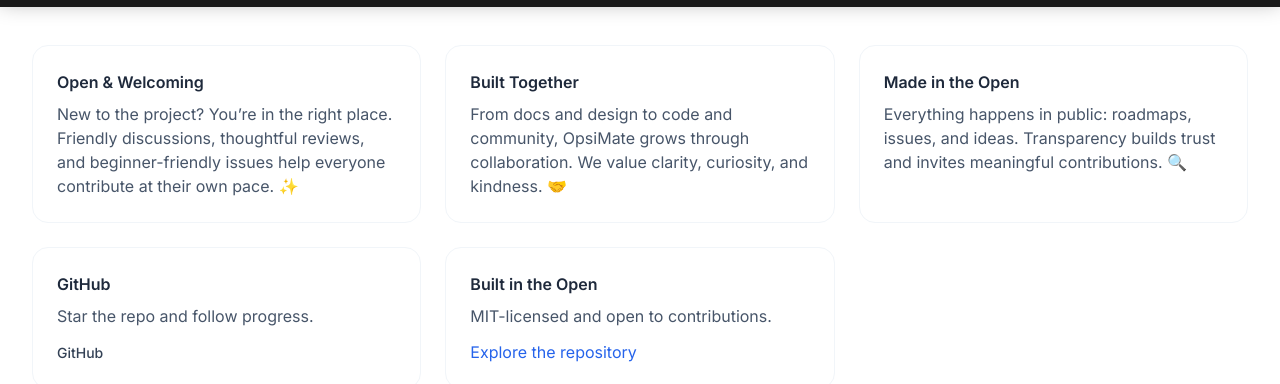
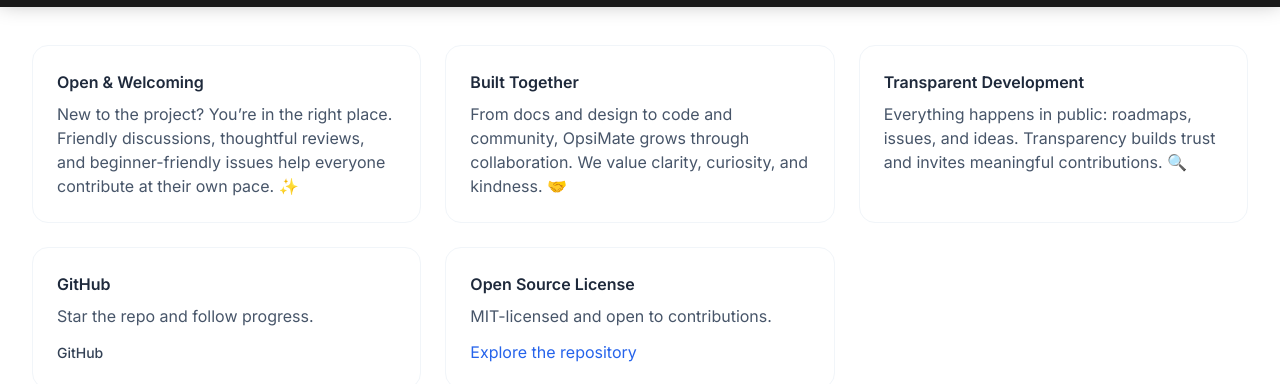
Before and after one commit to OpsiMate/opsimate-website, a Next.js app: page /about in a window 1280 px wide. Shown: the part 793-1177 px from the top of the page. Built offline with nearby package versions, Linux system fonts and the light colour scheme; no server answers.

Commit message:
coderabbitai fix 3

```diff
--- a/pages/about.tsx
+++ b/pages/about.tsx
@@ -15,9 +15,9 @@
 
 type PersonCardProps = {
   contributor: Contributor;
-  keyPrefix: string;
 };
-const PersonCard: React.FC<PersonCardProps> = ({ contributor: c, keyPrefix }) => (
+
+const PersonCard: React.FC<PersonCardProps> = ({ contributor: c }) => (
   <div className="rounded-2xl p-6 bg-white dark:bg-surface-900 border border-surface-200 dark:border-surface-800 flex flex-col w-full max-w-[360px]">
     <div className="flex items-center gap-4">
       <div className="h-14 w-14 rounded-full overflow-hidden border border-surface-200 dark:border-surface-700 bg-surface-100 dark:bg-surface-800 flex items-center justify-center">
@@ -375,7 +375,7 @@
               <p className="text-surface-700 dark:text-surface-300">From docs and design to code and community, OpsiMate grows through collaboration. We value clarity, curiosity, and kindness. 🤝</p>
             </div>
             <div className="rounded-2xl p-6 bg-white dark:bg-surface-900 border border-surface-200 dark:border-surface-800">
-              <h3 className="font-semibold text-surface-900 dark:text-white mb-2">Made in the Open</h3>
+              <h3 className="font-semibold text-surface-900 dark:text-white mb-2">Transparent Development</h3>
               <p className="text-surface-700 dark:text-surface-300">Everything happens in public: roadmaps, issues, and ideas. Transparency builds trust and invites meaningful contributions. 🔍</p>
             </div>
             <div className="rounded-2xl p-6 bg-white dark:bg-surface-900 border border-surface-200 dark:border-surface-800">
@@ -384,7 +384,7 @@
               <GitHubStarButton />
             </div>
             <div className="rounded-2xl p-6 bg-white dark:bg-surface-900 border border-surface-200 dark:border-surface-800">
-              <h3 className="font-semibold text-surface-900 dark:text-white mb-2">Built in the Open</h3>
+              <h3 className="font-semibold text-surface-900 dark:text-white mb-2">Open Source License</h3>
               <p className="text-surface-700 dark:text-surface-300 mb-3">MIT-licensed and open to contributions.</p>
               <Link
                 href="https://github.com/OpsiMate/OpsiMate"
@@ -412,7 +412,7 @@
             <h3 className="text-xl md:text-2xl font-semibold text-surface-900 dark:text-white mb-4 text-center">Founders 👋</h3>
             <div className={`grid gap-6 ${gridColsFor(founders.length)} justify-items-center`}>
               {founders.map((c, idx) => (
-                <PersonCard key={`founder-${c.name}-${idx}`} contributor={c} keyPrefix="founder" />
+                <PersonCard key={`founder-${c.name}-${idx}`} contributor={c} />
               ))}
             </div>
           </div>
@@ -422,7 +422,7 @@
             <h3 className="text-xl md:text-2xl font-semibold text-surface-900 dark:text-white mb-4 text-center">Community Leaders 🌟</h3>
             <div className={`grid gap-6 ${gridColsFor(communityLeaders.length)} justify-items-center`}>
               {communityLeaders.map((c, idx) => (
-                <PersonCard key={`communityLeaders-${c.name}-${idx}`} contributor={c} keyPrefix="communityLeaders" />
+                <PersonCard key={`communityLeaders-${c.name}-${idx}`} contributor={c}  />
               ))}
             </div>
           </div>
@@ -432,7 +432,7 @@
             <h3 className="text-xl md:text-2xl font-semibold text-surface-900 dark:text-white mb-4 text-center">Contributors & Slack Members 💬</h3>
             <div className={`grid gap-6 ${gridColsFor(contributors.length)} justify-items-center`}>
               {contributors.map((c, idx) => (
-                <PersonCard key={`contributors-${c.name}-${idx}`} contributor={c} keyPrefix="contributors" />
+                <PersonCard key={`contributors-${c.name}-${idx}`} contributor={c} />
               ))}
             </div>
 
```
